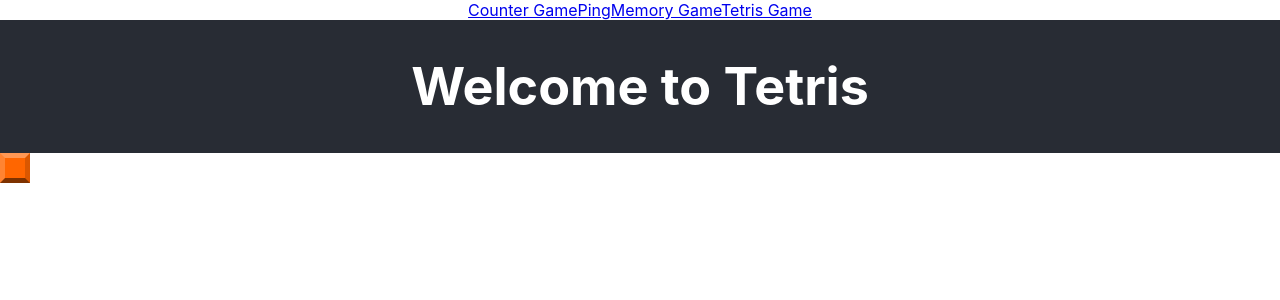
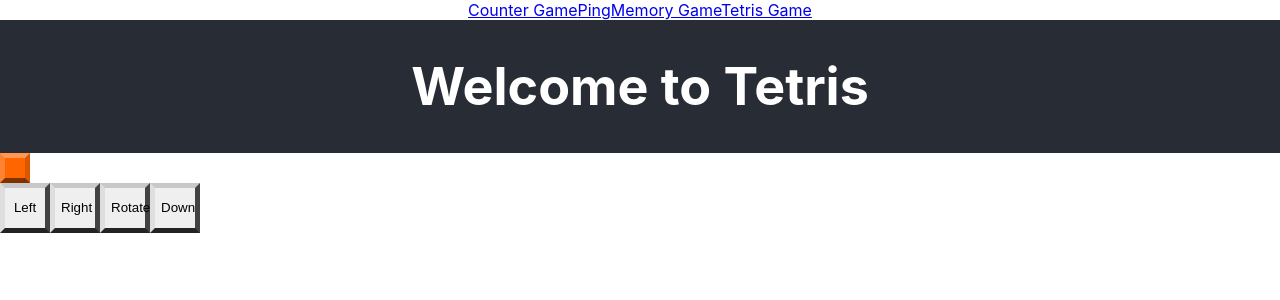
Before and after one commit to DigitalCraftsStudents/dev-arcade, a React (Create React App) app in the folder client/: page /tetris in a window 1280 px wide. Shown: the top 300 px of the page. Built offline with nearby package versions, Linux system fonts and the light colour scheme.

Commit message:
added initial controls

```diff
--- /dev/null
+++ b/client/src/games/tetris/components/Controls.js
@@ -0,0 +1,28 @@
+import React from 'react'
+
+export default function Controls(props) {
+    return (
+        <div className="controls">
+            {/* left */}
+            <button className="control-button" onClick={(e) => {
+
+            }}>Left</button>
+
+            {/* right */}
+            <button className="control-button" onClick={(e) => {
+
+            }}>Right</button>
+
+            {/* rotate */}
+            <button className="control-button" onClick={(e) => {
+
+            }}>Rotate</button>
+
+            {/* down */}
+            <button className="control-button" onClick={(e) => {
+
+            }}>Down</button>
+
+        </div>
+    )
+}
--- a/client/src/games/tetris/css/tetris.css
+++ b/client/src/games/tetris/css/tetris.css
@@ -87,3 +87,24 @@
   border-right-color: var(--border-right-color);
   border-bottom-color: var(--border-bottom-color);
 }
+
+/* controls */
+.controls {
+  grid-area: b;
+  display: flex;
+  flex-direction: row;
+}
+
+/* Control Button */
+.control-button {
+  --size: calc(var(--tile-size) * 2.5);
+  width: var(--size);
+  height: var(--size);
+  text-align: center;
+  display: block;
+  border-width: 5px;
+  border-top-color: var(--button-color-t);
+  border-left-color: var(--button-color-l);
+  border-right-color: var(--button-color-r);
+  border-bottom-color: var(--button-color-b);
+}
--- a/client/src/games/tetris/tetris.js
+++ b/client/src/games/tetris/tetris.js
@@ -3,6 +3,7 @@
 import { store } from './store';
 
 import GridSquare from './components/GridSquare.js';
+import Controls from './components/Controls'
 
 import './css/tetris.css'
 
@@ -13,6 +14,7 @@
         <h1>Welcome to Tetris</h1>
       </header>
       <GridSquare color="1" />
+      <Controls />
     </div>
 
 );
```
